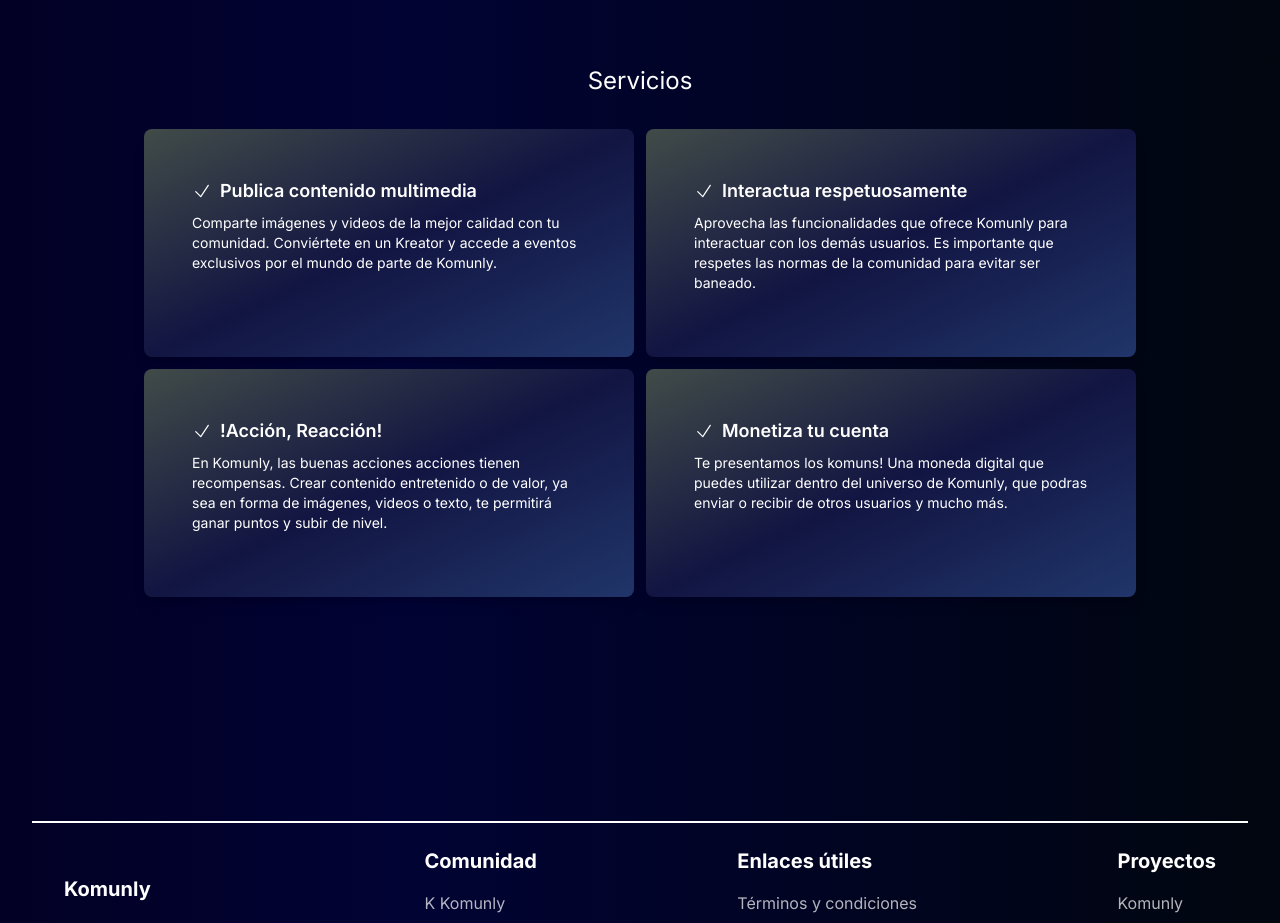
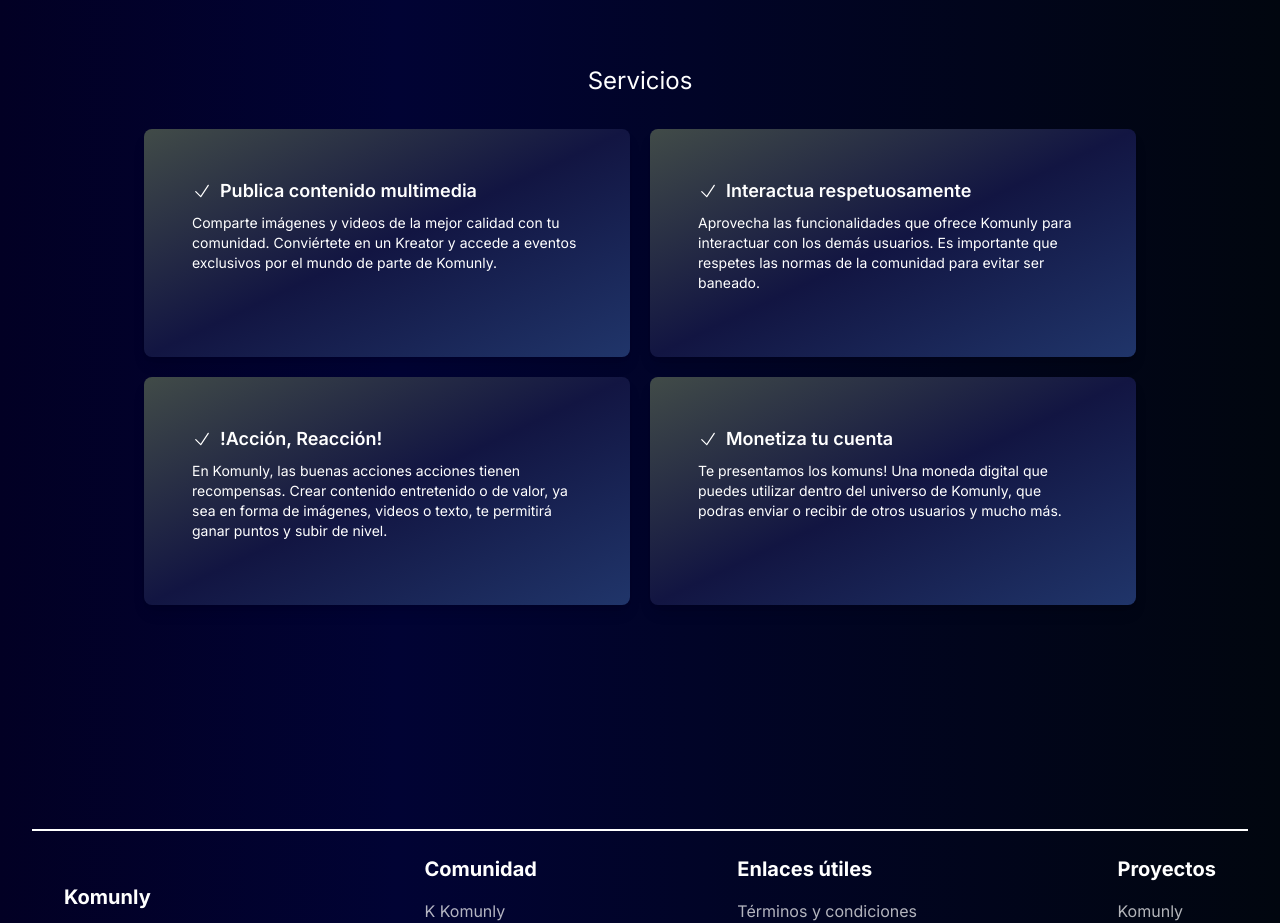
Before and after one commit to Kaoticode/komunly_web, a Next.js app: page / in a window 1280 px wide. Shown: the part 960-1883 px from the top of the page. Built offline with nearby package versions, Linux system fonts and the light colour scheme.

Commit message:
Cambios en el gap y visual para moviles y escritorio

```diff
--- a/src/landing-components/Servicios.js
+++ b/src/landing-components/Servicios.js
@@ -4,7 +4,7 @@
     return (
         <div className="flex flex-col items-center justify-center my-24 mb-0 lg:my-36 lg:mb-0">
             <h2 className="text-2xl mb-8">Servicios</h2>
-            <div className="m-12 mt-0 lg:m-36 lg:mt-0 grid grid-cols-1 md:grid-cols-2 gap-3">
+            <div className="m-10 mt-0 lg:m-36 lg:mt-0 grid grid-cols-1 md:grid-cols-2 gap-3 lg:gap-5">
                 <CardServicios
                     title="Publica contenido multimedia"
                     description="Comparte imágenes y videos de la mejor calidad con tu comunidad. Conviértete en un Kreator y accede a eventos exclusivos por el mundo de parte de Komunly."
```
